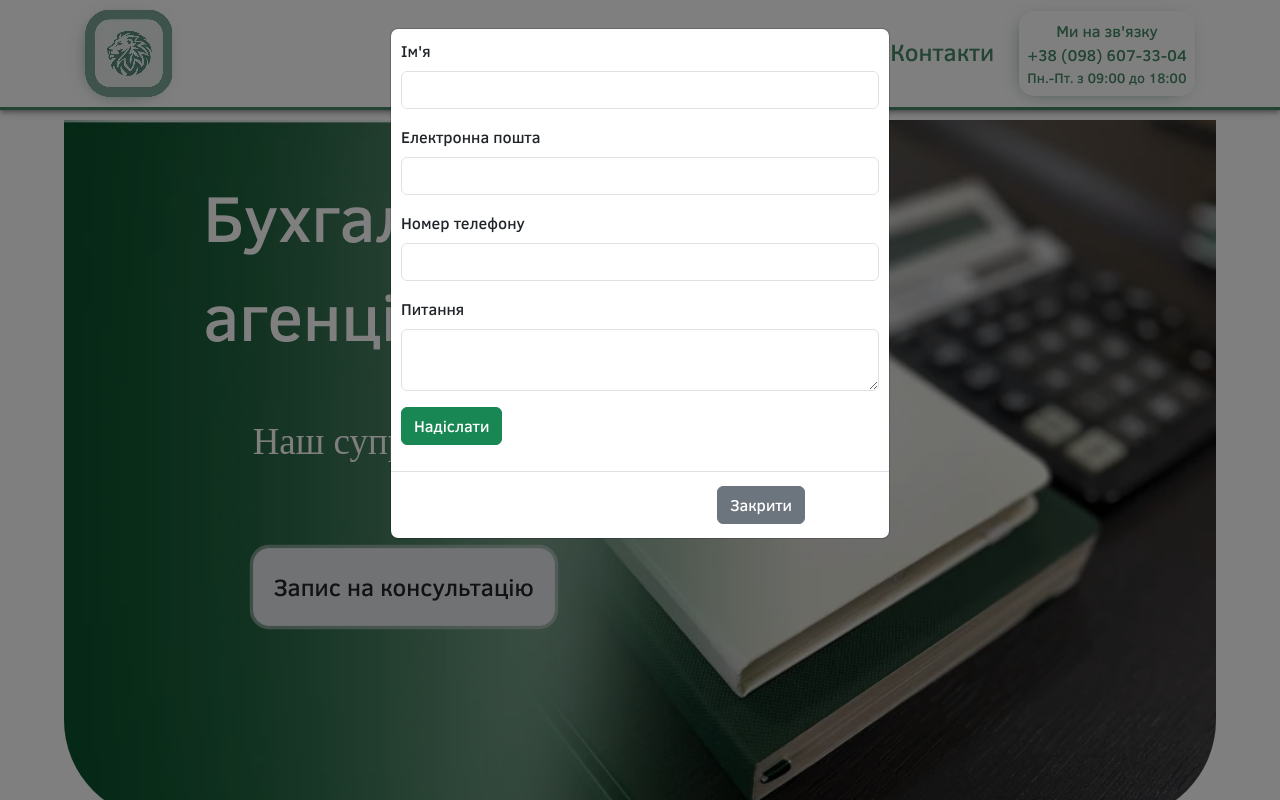
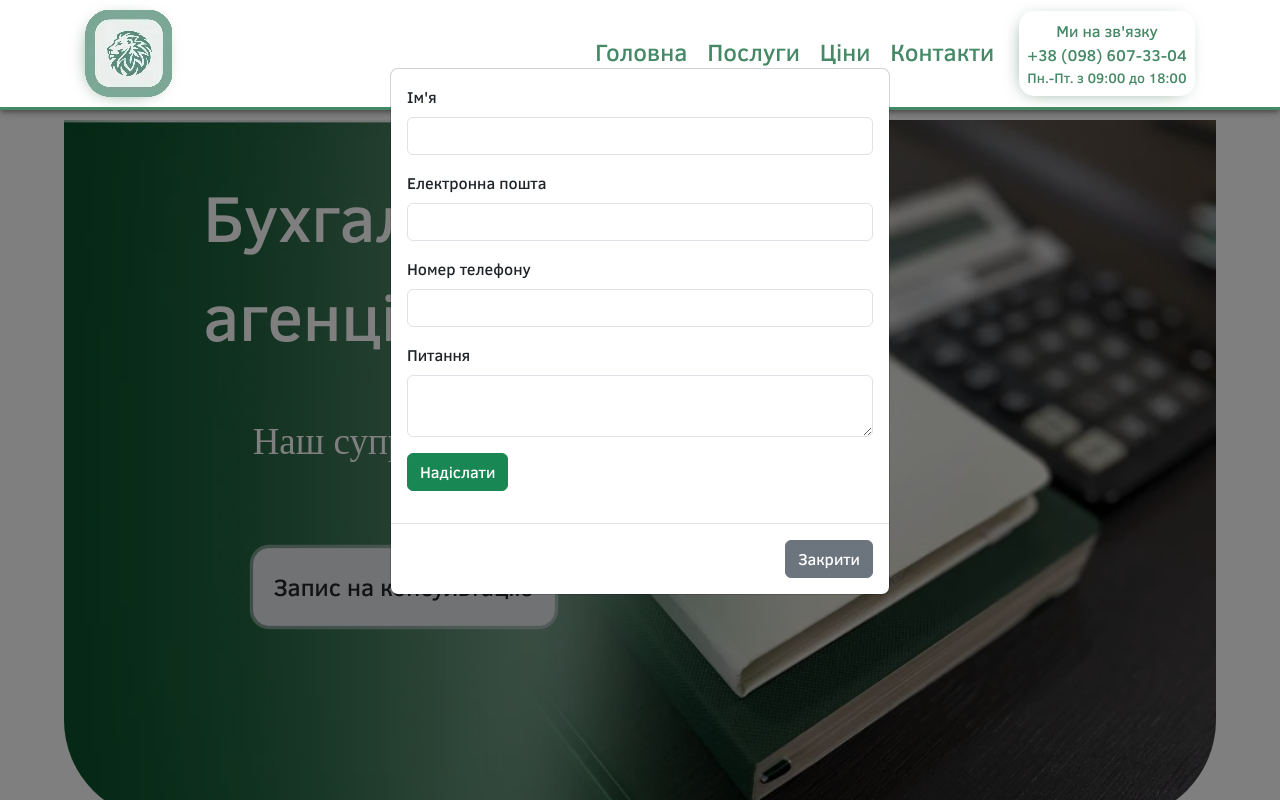
Before and after one commit to OlgaStam/my-react-app, a React (Create React App) app: page / in a window 1280 px wide. Both pictures are taken after a click on the button "Запис на консультацію". Shown: the top 800 px of the page. Built offline with nearby package versions, Linux system fonts and the light colour scheme.

Commit message:
или без прокрутки

```diff
--- a/src/Pages/Modal/Modal.scss
+++ b/src/Pages/Modal/Modal.scss
@@ -1,23 +1,22 @@
+.modal {
+    transform: none; /* Убираем анимацию */
+    opacity: 1; /* Полная видимость */
+    position: fixed;
+    top: 50%;
+    left: 50%;
+    transform: translate(-50%, -50%);
+    z-index: 100;
+    pointer-events: auto; /* Включаем клики */
+    max-height: 90%; /* Ограничиваем высоту модального окна */
+    overflow-y: auto; /* Позволяем прокручивать содержимое, если оно больше */
+}
+
 .modal-overlay {
     position: fixed;
     top: 0;
     left: 0;
-    right: 0;
-    bottom: 0;
-    background: rgba(0, 0, 0, 0.5); /* Полупрозрачный фон */
-    z-index: 1000; /* Чтобы фон был под модалкой */
+    width: 100%;
+    height: 100%;
+    background-color: rgba(0, 0, 0, 0.5);
+    z-index: 99;
 }
-.modal {
-    z-index: 1001; /* Модалка выше фона */
-}
-.modal-content {
-    max-height: 90vh; /* Ограничиваем высоту модалки */
-    overflow-y: auto; /* Добавляем прокрутку по вертикали */
-}
-.modal-body {
-    padding: 10px; /* Добавьте отступы, если необходимо */
-}
-
-.modal-footer {
-    padding: 10px 80px; /* Отступы для нижней части */
-}
--- a/src/Pages/Modal/Modal.tsx
+++ b/src/Pages/Modal/Modal.tsx
@@ -1,5 +1,5 @@
 import React, { useState, useEffect } from 'react'
-import './Modal.scss' // Импортируем стили из отдельного CSS-файла
+import './Modal.scss'
 
 interface FormData {
     name: string
@@ -20,6 +20,7 @@ const Modal: React.FC<{ isOpen: boolean; onClose: () => void }> = ({
     })
 
     const [errors, setErrors] = useState<{ [key: string]: string }>({})
+    const [isExiting, setIsExiting] = useState(false)
 
     useEffect(() => {
         if (isOpen) {
@@ -30,6 +31,7 @@ const Modal: React.FC<{ isOpen: boolean; onClose: () => void }> = ({
                 question: '',
             })
             setErrors({})
+            setIsExiting(false) // Сбрасываем состояние при открытии
         }
     }, [isOpen])
 
@@ -60,10 +62,18 @@ const Modal: React.FC<{ isOpen: boolean; onClose: () => void }> = ({
         const validationErrors = validateForm()
         if (Object.keys(validationErrors).length === 0) {
             console.log('Дані відправлені:', formData)
-            onClose() // Закрываем модал после отправки
+            handleClose() // Закрываем модал после отправки
         } else {
             setErrors(validationErrors)
         }
+    }
+
+    const handleClose = () => {
+        setIsExiting(true)
+        setTimeout(() => {
+            onClose()
+            setIsExiting(false) // Сброс состояния после закрытия
+        }, 500) // Длительность анимации
     }
 
     const validateForm = (fieldName?: string) => {
@@ -94,12 +104,8 @@ const Modal: React.FC<{ isOpen: boolean; onClose: () => void }> = ({
         <>
             {isOpen && <div className="modal-overlay" />}
             <div
-                className={`modal fade ${isOpen ? 'show' : ''}`}
-                style={{ display: isOpen ? 'block' : 'none' }}
-                tabIndex={-1}
-                role="dialog"
-                aria-labelledby="myModalLabel"
-                aria-hidden={!isOpen}
+                className={`modal ${isOpen ? 'show' : ''} ${isExiting ? 'fade-out' : ''}`}
+                style={{ display: isOpen || isExiting ? 'block' : 'none' }}
             >
                 <div className="modal-dialog" role="document">
                     <div className="modal-content">
@@ -206,7 +212,7 @@ const Modal: React.FC<{ isOpen: boolean; onClose: () => void }> = ({
                             <button
                                 type="button"
                                 className="btn btn-secondary close-modal"
-                                onClick={onClose}
+                                onClick={handleClose}
                             >
                                 Закрити
                             </button>
```
